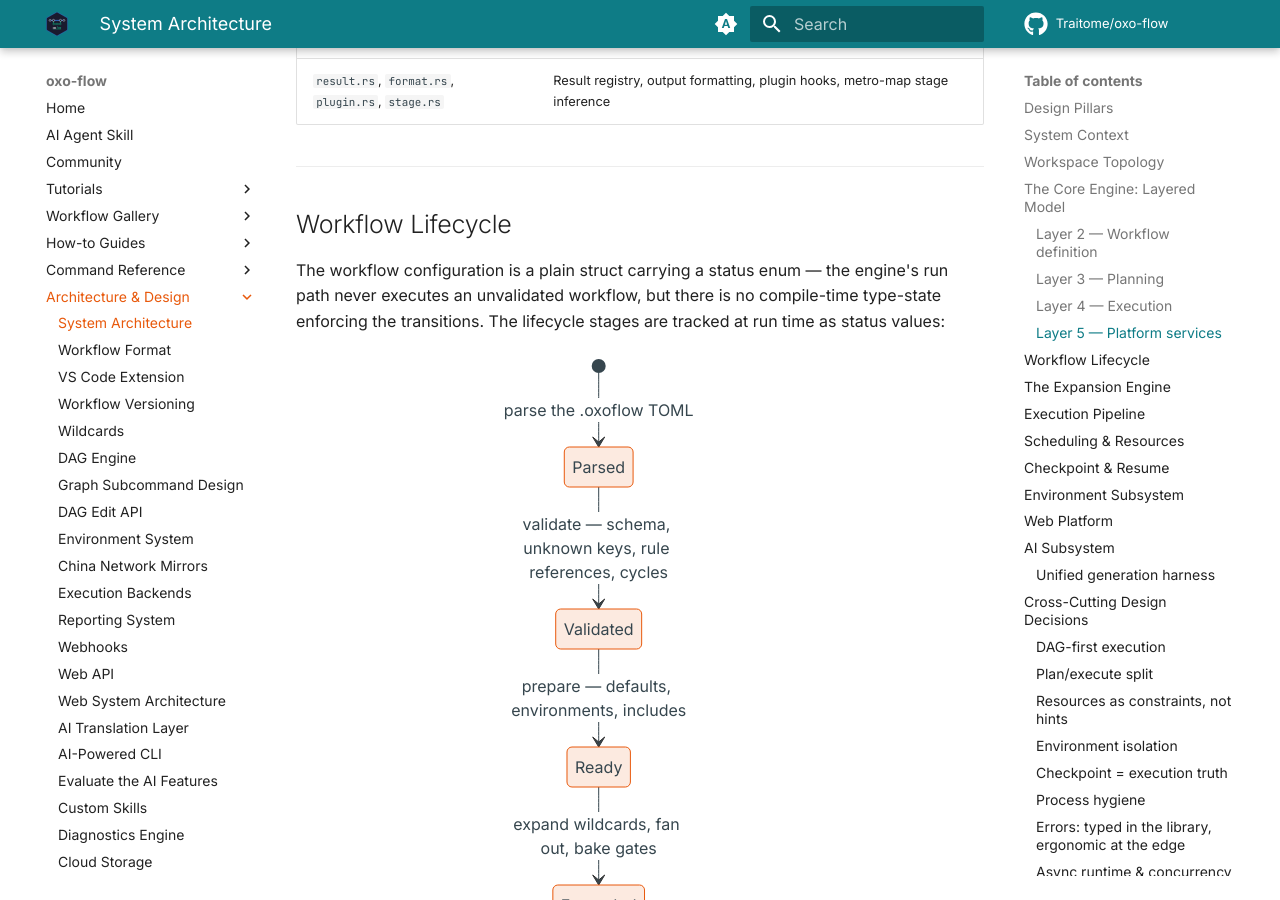
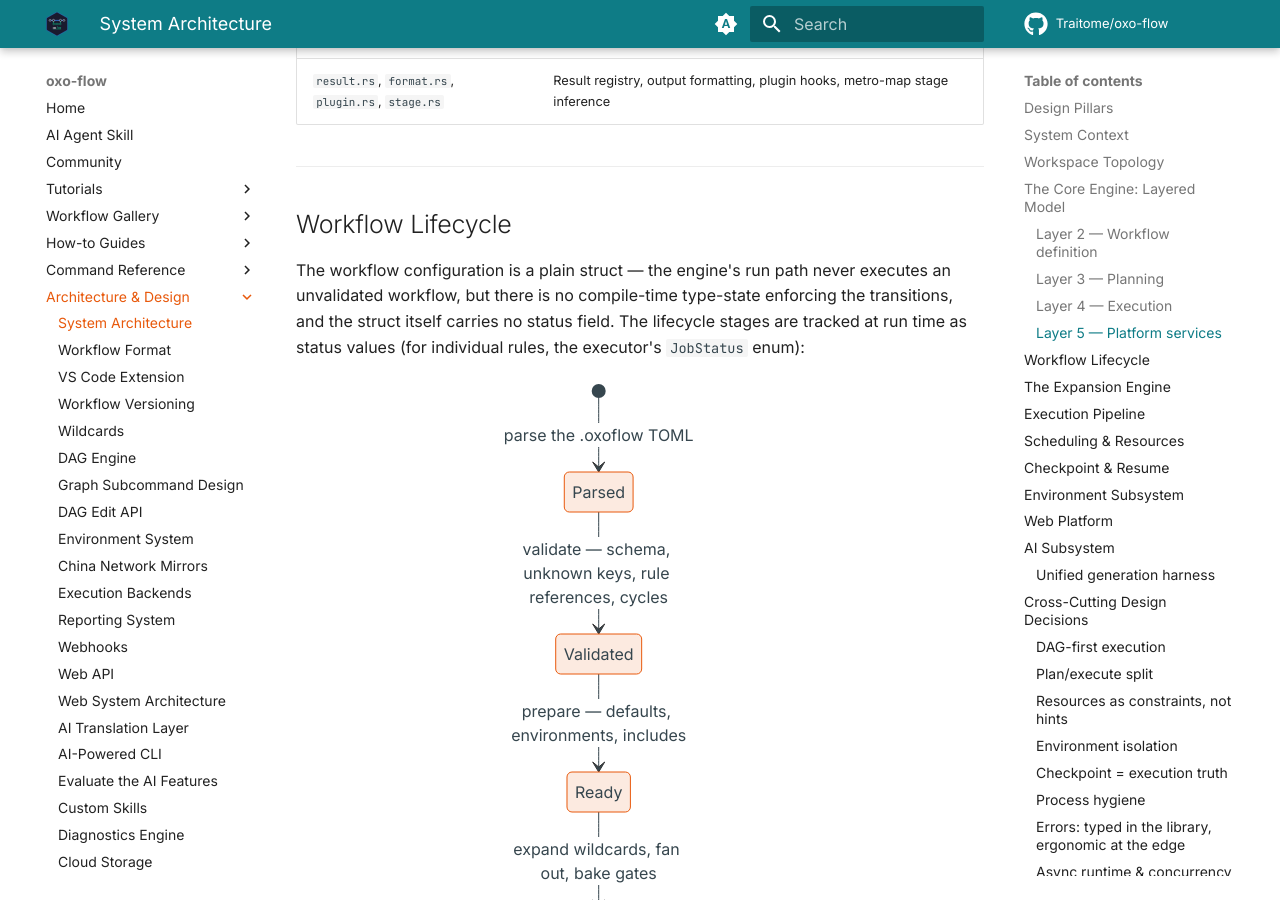
Before and after one commit to Traitome/oxo-flow, an MkDocs documentation site: the page built from docs/guide/src/reference/architecture.md, in a window 1280 px wide and 900 px high, scrolled down 7714 px. Built offline with MkDocs 1.6.1 and Material for MkDocs 9.7.7, drawn with Linux system fonts in a browser that asks for light colours; comment, search, counter and statistics services are not loaded; the version menu is left out.

Commit message:
docs: R1 review fixes — JSON output anchor slug + lifecycle status wording
- run.md: heading '### JSON output (--json)' slugged to json-output-json,
  leaving the three #json-output anchors broken; drop the suffix so the
  slug matches (#json-output at lines 44, 110, 1476)
- architecture.md: WorkflowConfig is a plain struct with no status enum
  field; name per-rule JobStatus as the run-time status mechanism instead
  of implying a workflow-level status enum; keep mermaid diagram unchanged

Co-Authored-By: Claude Code <noreply@anthropic.com>

````diff
--- a/docs/guide/src/reference/architecture.md
+++ b/docs/guide/src/reference/architecture.md
@@ -234,10 +234,11 @@ flowchart TB
 
 ## Workflow Lifecycle
 
-The workflow configuration is a plain struct carrying a status enum — the
-engine's run path never executes an unvalidated workflow, but there is no
-compile-time type-state enforcing the transitions. The lifecycle stages are
-tracked at run time as status values:
+The workflow configuration is a plain struct — the engine's run path never
+executes an unvalidated workflow, but there is no compile-time type-state
+enforcing the transitions, and the struct itself carries no status field.
+The lifecycle stages are tracked at run time as status values (for
+individual rules, the executor's `JobStatus` enum):
 
 ```mermaid
 stateDiagram-v2
````
Also changed, not shown: docs/guide/src/commands/run.md (+1 -1 lines).
